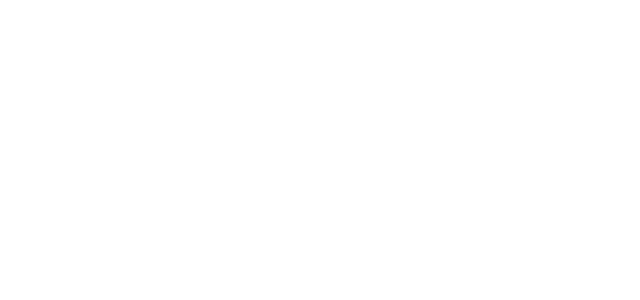
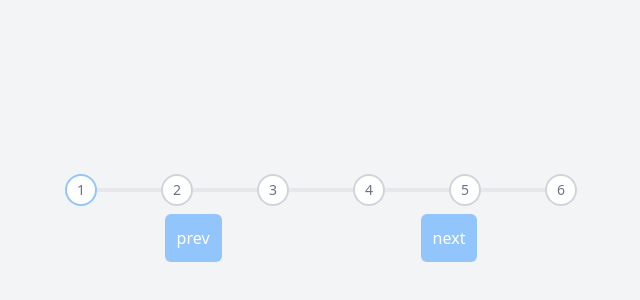
Before and after one commit to KeepCodeing/vcomponents-project, a Vue app: page / in a window 1280 px wide. Shown: the part 210-510 px from the top of the page, without its empty margins (319-959 px from the left). Built offline with nearby package versions, Linux system fonts and the light colour scheme.

Commit message:
步骤条组件完成/样式欠缺

```diff
--- a/src/App.vue
+++ b/src/App.vue
@@ -1,14 +1,25 @@
 <template>
-
+  <prograss-steps></prograss-steps>
 </template>
 
 <script lang="ts">
 import { defineComponent } from 'vue'
+import PrograssSteps from '@/components/PrograssSteps.vue'
 
 export default defineComponent({
-
+  components: {
+    PrograssSteps
+  }
 });
 </script>
 
 <style>
+* {
+  padding: 0;
+  margin: 0;
+}
+html, body, #app {
+  height: 100%;
+  width: 100%;
+}
 </style>
--- /dev/null
+++ b/src/components/PrograssSteps.vue
@@ -0,0 +1,101 @@
+<template>
+  <div class="h-full bg-gray-100 w-full flex justify-center items-center">
+    <div class="h-36 relative w-2/5 flex items-center justify-between rounded">
+      <div
+        v-for="item in totalStep"
+        @click="calPrograss(item)"
+        style="transition: 300ms"
+        :class="{ 'border-blue-300': item <= cur }"
+        class="
+          flex
+          z-10
+          items-center
+          justify-center
+          h-8
+          w-8
+          border-2 border-gray-300
+          rounded-full
+          bg-white
+          text-gray-500 text-sm
+          cursor-pointer
+        "
+        :key="item"
+      >
+        {{ item }}
+      </div>
+      <div
+        class="
+          h-1
+          w-full
+          absolute
+          top-1/2
+          transform
+          bg-gray-200
+          left-1/2
+          -translate-x-1/2 -translate-y-1/2
+        "
+      ></div>
+      <!-- 或者用before等伪元素 -->
+      <div
+        id="prograss"
+        style="transition: 300ms"
+        class="h-1 absolute top-1/2 transform bg-blue-300 -translate-y-1/2"
+      ></div>
+      <div
+        class="w-full flex align-bottom justify-around h-1/3 bottom-0 absolute"
+      >
+        <button
+          @click="calCur(cur, 'prev')"
+          :disabled="cur === 1"
+          class="py-1 px-3 text-white rounded-md bg-blue-300 hover:bg-blue-200"
+        >
+          prev
+        </button>
+        <button
+          @click="calCur(cur, 'next')"
+          :disabled="cur === totalStep"
+          class="py-1 px-3 text-white rounded-md bg-blue-300 hover:bg-blue-200"
+        >
+          next
+        </button>
+      </div>
+    </div>
+  </div>
+</template>
+
+<script lang="ts">
+import { defineComponent, onMounted, ref } from "vue";
+
+export default defineComponent({
+  setup() {
+    const totalStep = ref(6);
+    const cur = ref(1);
+    let prograss: HTMLElement | null;
+    onMounted(() => {
+      prograss = document.getElementById("prograss");
+    });
+
+    const calPrograss = (idx: number) => {
+      if (!prograss) return;
+      // 同时-1防止宽度出错
+      prograss.style.width = ((idx - 1) / (totalStep.value - 1)) * 100 + "%";
+      cur.value = idx;
+    };
+    const calCur = (curIdx: number, mode: string) => {
+      if (mode === "prev") cur.value += curIdx <= 1 ? 0 : -1;
+      else cur.value += curIdx >= totalStep.value ? 0 : 1;
+      calPrograss(cur.value);
+    };
+
+    return {
+      totalStep,
+      calPrograss,
+      cur,
+      calCur,
+    };
+  },
+});
+</script>
+
+<style scoped>
+</style>
```
